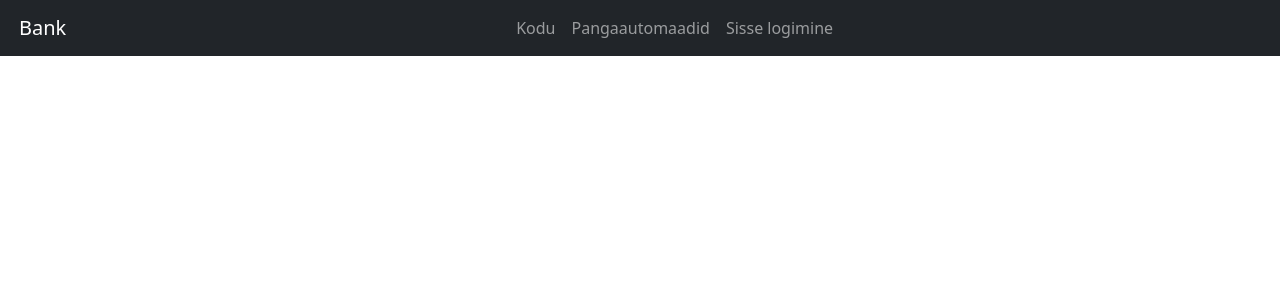
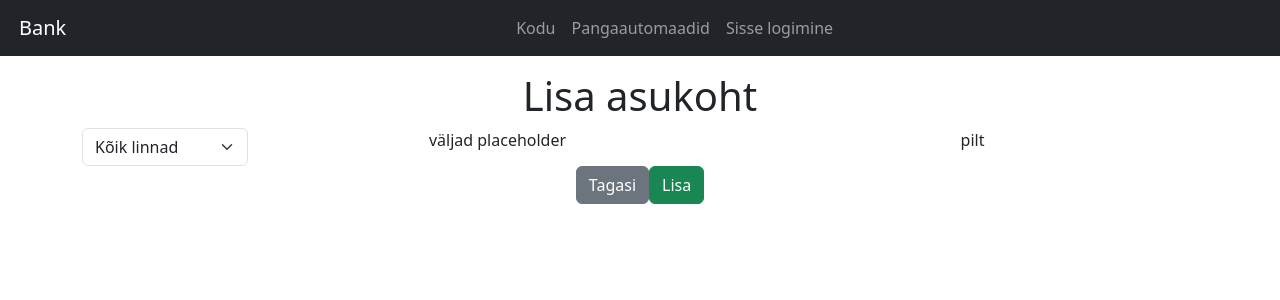
Before and after one commit to bcs-hub/bank41, a Vue app in the folder frontend/: page /location in a window 1280 px wide. Shown: the top 300 px of the page. Built offline with nearby package versions, Linux system fonts and the light colour scheme.

Commit message:
FEB-11 WIP-2

```diff
--- a/frontend/src/App.vue
+++ b/frontend/src/App.vue
@@ -9,16 +9,21 @@ export default {
   data() {
     return {
       isLoggedIn: SessionStorageService.userIsLoggedIn(),
+      isAdmin: SessionStorageService.userIsAdmin(),
     }
   },
   methods: {
+    updateNavMenu() {
+      this.isLoggedIn = true
+      this.isAdmin = SessionStorageService.userIsAdmin()
+    },
 
     executeLogOut() {
       sessionStorage.clear()
       this.isLoggedIn = false
+      this.isAdmin = false
       NavigationService.navigateToHomeView()
     },
-
   },
 }
 </script>
@@ -39,6 +44,8 @@ export default {
         <RouterLink class="nav-link" to="/">Kodu</RouterLink>
         <RouterLink class="nav-link" to="/atms">Pangaautomaadid</RouterLink>
 
+        <RouterLink v-if="isAdmin" class="nav-link" to="/location">Asukoht</RouterLink>
+
         <div v-if="isLoggedIn">
           <button @click="executeLogOut" class="btn btn-primary" type="submit">Logi välja</button>
         </div>
@@ -48,5 +55,5 @@ export default {
       </div>
     </div>
   </nav>
-  <RouterView @event-user-logged-in="isLoggedIn = true" />
+  <RouterView @event-user-logged-in="updateNavMenu"/>
 </template>
--- a/frontend/src/router/index.js
+++ b/frontend/src/router/index.js
@@ -3,6 +3,7 @@ import HomeView from '@/views/HomeView.vue'
 import ErrorView from '@/views/ErrorView.vue'
 import AtmsView from '@/views/AtmsView.vue'
 import LoginView from '@/views/LoginView.vue'
+import LocationView from '@/views/LocationView.vue'
 
 const router = createRouter({
   history: createWebHistory(import.meta.env.BASE_URL),
@@ -28,6 +29,11 @@ const router = createRouter({
       name: 'loginRoute',
       component: LoginView,
     },
+    {
+      path: '/location',
+      name: 'locationRoute',
+      component: LocationView,
+    },
   ],
 })
 
--- a/frontend/src/services/SessionStorageService.js
+++ b/frontend/src/services/SessionStorageService.js
@@ -1,7 +1,9 @@
 export default {
-
-
   userIsLoggedIn() {
     return sessionStorage.getItem('userId') !== null
   },
+
+  userIsAdmin() {
+    return sessionStorage.getItem('roleName') === 'admin'
+  },
 }
--- a/frontend/src/views/LocationView.vue
+++ b/frontend/src/views/LocationView.vue
@@ -33,5 +33,3 @@ export default {
     </div>
   </div>
 </template>
-
-<style scoped></style>
```
